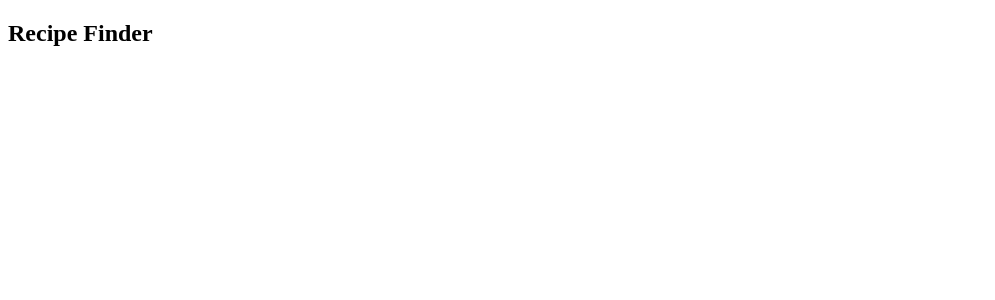
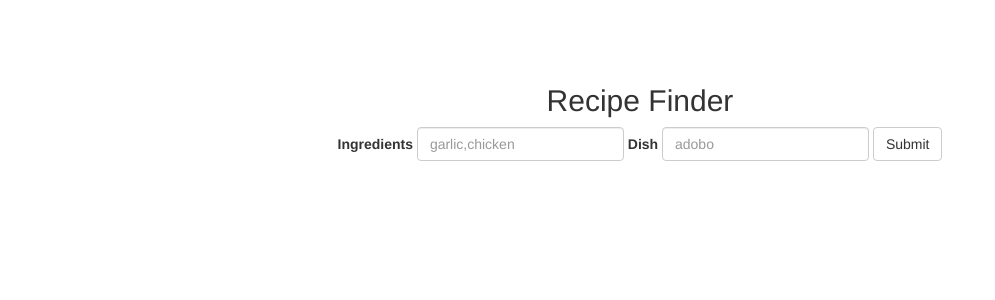
Before and after one commit to AkshatSrivastava2/RecipeFinderAPI, a React (Create React App) app: page / in a window 1280 px wide. Shown: the top 300 px of the page, without its empty margins (0-995 px from the left). Built offline with nearby package versions, Linux system fonts and the light colour scheme.

Commit message:
Front end almost done and integrating api

```diff
--- a/public/index.html
+++ b/public/index.html
@@ -10,6 +10,7 @@
     -->
     <link rel="manifest" href="%PUBLIC_URL%/manifest.json">
     <link rel="shortcut icon" href="%PUBLIC_URL%/favicon.ico">
+    <link rel="stylesheet" href="https://maxcdn.bootstrapcdn.com/bootstrap/3.3.7/css/bootstrap.min.css" integrity="sha384-BVYiiSIFeK1dGmJRAkycuHAHRg32OmUcww7on3RYdg4Va+PmSTsz/K68vbdEjh4u" crossorigin="anonymous">
     <!--
       Notice the use of %PUBLIC_URL% in the tags above.
       It will be replaced with the URL of the `public` folder during the build.
--- a/src/components/App.js
+++ b/src/components/App.js
@@ -1,10 +1,12 @@
 import React,{ Component } from 'react';
-
+import SearchRecipes from './SearchRecipes';
+import '../styles/App.css';
 class App extends Component{
     render(){
         return(
             <div>
                 <h2>Recipe Finder</h2>
+                <SearchRecipes />
             </div>
         )
     }
--- /dev/null
+++ b/src/components/SearchRecipes.js
@@ -0,0 +1,38 @@
+import React ,{ Component } from 'react';
+import { Form ,FormGroup,ControlLabel,Button } from 'react-bootstrap';
+import FormControl from 'react-bootstrap/lib/FormControl';
+
+class SearchRecipes extends Component{
+    constructor(){
+        super();
+        this.state={
+            ingredients:'',
+            dish:' '
+        }
+    }
+    search(){
+        const url=`http://www.recipepuppy.com/api/?i=${this.state.ingredients}&q=${this.state.dish}`;
+        console.log(url);
+        console.log('state',this.state);
+    }
+    render(){
+        return(
+            <Form inline>
+                <FormGroup>
+                    <ControlLabel>Ingredients</ControlLabel>
+                    {' '}
+                    <FormControl type="text" placeholder="garlic,chicken" onChange={event=>this.setState({ ingredients:event.target.value })} />
+                </FormGroup>
+                {' '}
+                <FormGroup>
+                    <ControlLabel>Dish</ControlLabel>
+                    {' '}
+                    <FormControl type="text" placeholder="adobo" onChange={event=>this.setState({ dish:event.target.value })}/>
+                </FormGroup>
+                {' '}
+                <Button onClick={ ()=>this.search() }>Submit</Button>
+            </Form>
+        )
+    }
+}
+export default SearchRecipes;
--- /dev/null
+++ b/src/styles/App.css
@@ -0,0 +1,4 @@
+body{
+    text-align: center;
+    padding: 5%;
+}
```
